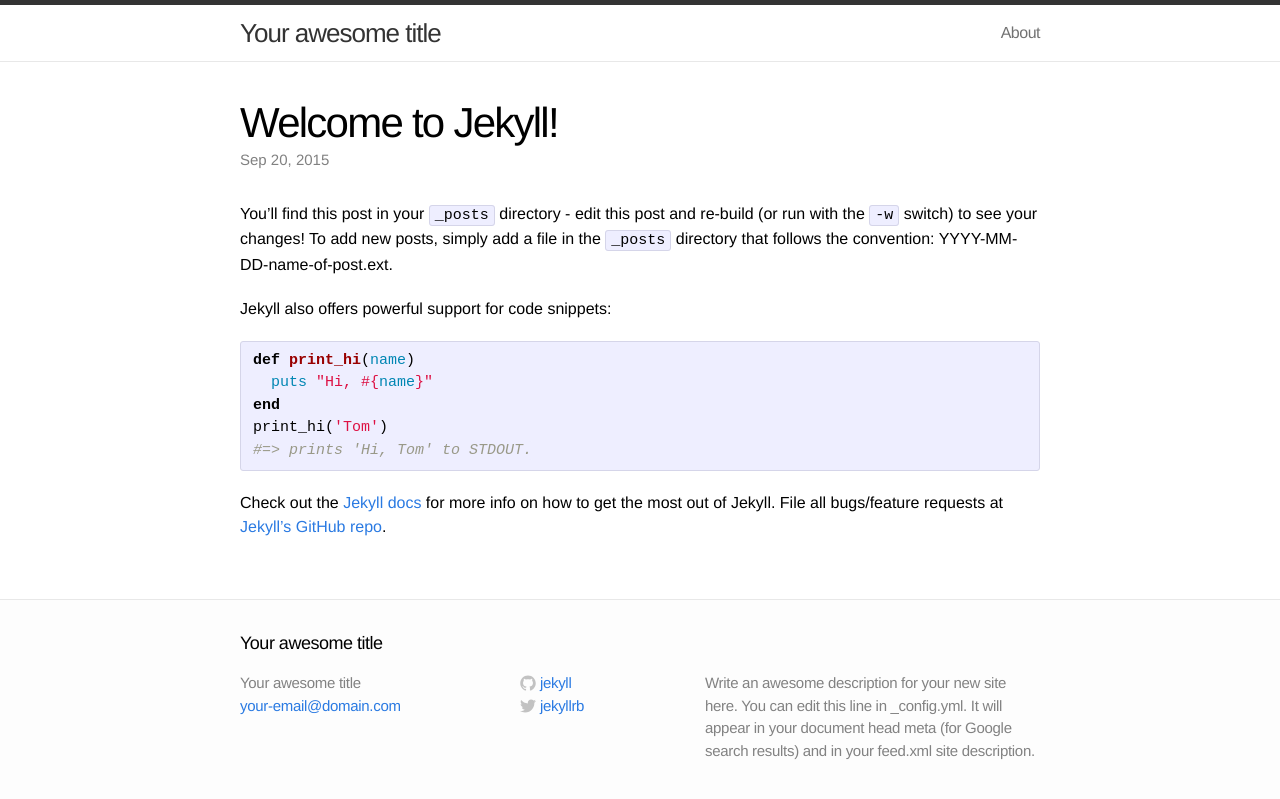
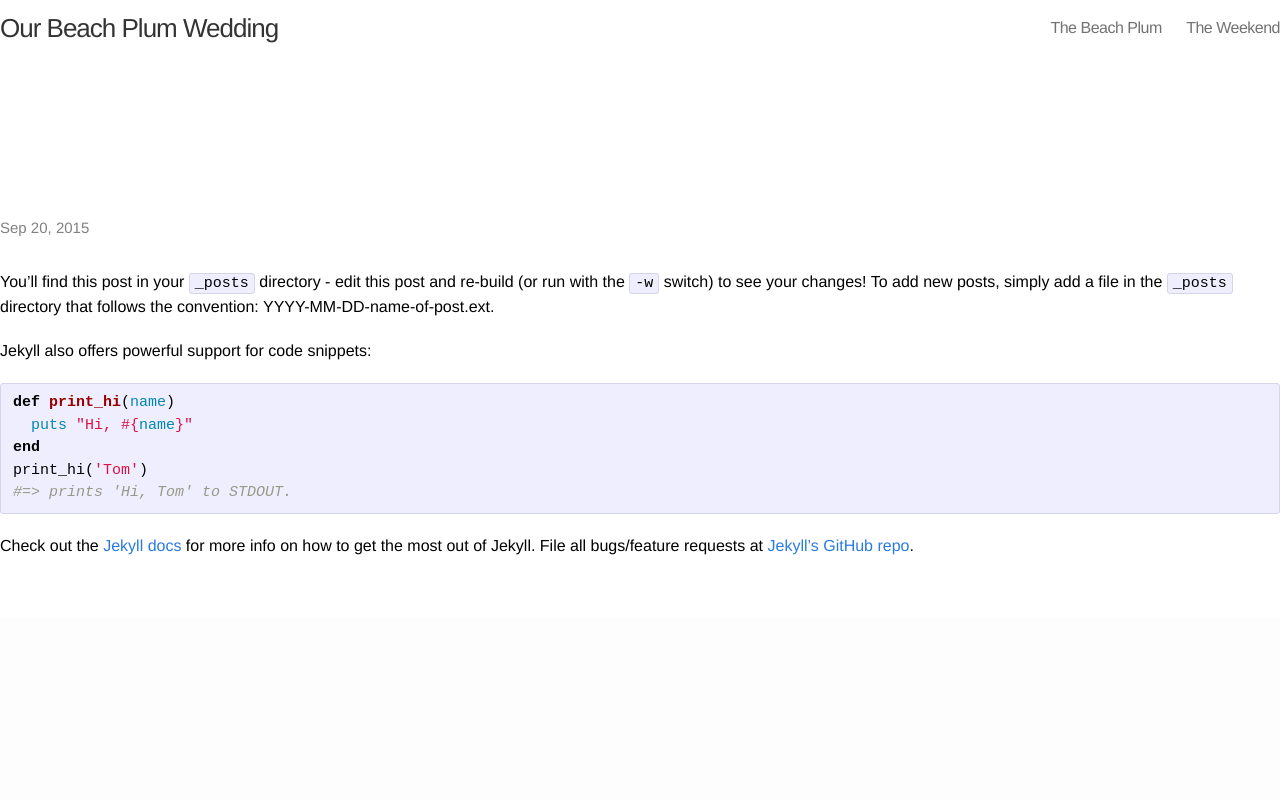
Before and after one commit to TyMagnin/tymagnin.github.io, a Jekyll site: the page built from _posts/2015-09-20-welcome-to-jekyll.markdown, in a window 1280 px wide. Shown: the top 799 px of the page. Built offline with Jekyll 4.4.1, drawn with Linux system fonts in a browser that asks for light colours.

Commit message:
lotsa stuff

```diff
--- a/_config.yml
+++ b/_config.yml
@@ -1,9 +1,9 @@
 # Site settings
-title: Your awesome title
-email: your-email@domain.com
+title: Our Beach Plum Wedding
+email: tyler.magnin@gmail.com
 description: "Write an awesome description for your new site here. You can edit this line in _config.yml. It will appear in your document head meta (for Google search results) and in your feed.xml site description."
 baseurl: ""
-url: "http://yourdomain.com"
+url: "http://ourbeachplumwedding.com"
 twitter_username: jekyllrb
 github_username:  jekyll
 
--- a/_includes/footer.html
+++ /dev/null
@@ -1,61 +0,0 @@
-<footer class="site-footer">
-
-  <div class="wrap">
-
-    <h2 class="footer-heading">{{ site.title }}</h2>
-
-    <div class="footer-col-1 column">
-      <ul>
-        <li>{{ site.title }}</li>
-        <li><a href="mailto:{{ site.email }}">{{ site.email }}</a></li>
-      </ul>
-    </div>
-
-    <div class="footer-col-2 column">
-      <ul>
-        {% if site.github_username %}<li>
-          <a href="https://github.com/{{ site.github_username }}">
-            <span class="icon github">
-              <svg version="1.1" class="github-icon-svg" xmlns="http://www.w3.org/2000/svg" xmlns:xlink="http://www.w3.org/1999/xlink" x="0px" y="0px"
-                 viewBox="0 0 16 16" enable-background="new 0 0 16 16" xml:space="preserve">
-                <path fill-rule="evenodd" clip-rule="evenodd" fill="#C2C2C2" d="M7.999,0.431c-4.285,0-7.76,3.474-7.76,7.761
-                c0,3.428,2.223,6.337,5.307,7.363c0.388,0.071,0.53-0.168,0.53-0.374c0-0.184-0.007-0.672-0.01-1.32
-                c-2.159,0.469-2.614-1.04-2.614-1.04c-0.353-0.896-0.862-1.135-0.862-1.135c-0.705-0.481,0.053-0.472,0.053-0.472
-                c0.779,0.055,1.189,0.8,1.189,0.8c0.692,1.186,1.816,0.843,2.258,0.645c0.071-0.502,0.271-0.843,0.493-1.037
-                C4.86,11.425,3.049,10.76,3.049,7.786c0-0.847,0.302-1.54,0.799-2.082C3.768,5.507,3.501,4.718,3.924,3.65
-                c0,0,0.652-0.209,2.134,0.796C6.677,4.273,7.34,4.187,8,4.184c0.659,0.003,1.323,0.089,1.943,0.261
-                c1.482-1.004,2.132-0.796,2.132-0.796c0.423,1.068,0.157,1.857,0.077,2.054c0.497,0.542,0.798,1.235,0.798,2.082
-                c0,2.981-1.814,3.637-3.543,3.829c0.279,0.24,0.527,0.713,0.527,1.437c0,1.037-0.01,1.874-0.01,2.129
-                c0,0.208,0.14,0.449,0.534,0.373c3.081-1.028,5.302-3.935,5.302-7.362C15.76,3.906,12.285,0.431,7.999,0.431z"/>
-              </svg>
-            </span>
-            <span class="username">{{ site.github_username }}</span>
-          </a>
-        </li>{% endif %}
-        {% if site.twitter_username %}<li>
-          <a href="https://twitter.com/{{ site.twitter_username }}">
-            <span class="icon twitter">
-              <svg version="1.1" class="twitter-icon-svg" xmlns="http://www.w3.org/2000/svg" xmlns:xlink="http://www.w3.org/1999/xlink" x="0px" y="0px"
-                 viewBox="0 0 16 16" enable-background="new 0 0 16 16" xml:space="preserve">
-                <path fill="#C2C2C2" d="M15.969,3.058c-0.586,0.26-1.217,0.436-1.878,0.515c0.675-0.405,1.194-1.045,1.438-1.809
-                c-0.632,0.375-1.332,0.647-2.076,0.793c-0.596-0.636-1.446-1.033-2.387-1.033c-1.806,0-3.27,1.464-3.27,3.27
-                c0,0.256,0.029,0.506,0.085,0.745C5.163,5.404,2.753,4.102,1.14,2.124C0.859,2.607,0.698,3.168,0.698,3.767
-                c0,1.134,0.577,2.135,1.455,2.722C1.616,6.472,1.112,6.325,0.671,6.08c0,0.014,0,0.027,0,0.041c0,1.584,1.127,2.906,2.623,3.206
-                C3.02,9.402,2.731,9.442,2.433,9.442c-0.211,0-0.416-0.021-0.615-0.059c0.416,1.299,1.624,2.245,3.055,2.271
-                c-1.119,0.877-2.529,1.4-4.061,1.4c-0.264,0-0.524-0.015-0.78-0.046c1.447,0.928,3.166,1.469,5.013,1.469
-                c6.015,0,9.304-4.983,9.304-9.304c0-0.142-0.003-0.283-0.009-0.423C14.976,4.29,15.531,3.714,15.969,3.058z"/>
-              </svg>
-            </span>
-            <span class="username">{{ site.twitter_username }}</span>
-          </a>
-        </li>{% endif %}
-      </ul>
-    </div>
-
-    <div class="footer-col-3 column">
-      <p class="text">{{ site.description }}</p>
-    </div>
-
-  </div>
-
-</footer>
--- a/_layouts/default.html
+++ b/_layouts/default.html
@@ -13,7 +13,5 @@
       </div>
     </div>
 
-    {% include footer.html %}
-
     </body>
 </html>
--- a/about.md
+++ /dev/null
@@ -1,11 +0,0 @@
----
-layout: page
-title: About
-permalink: /about/
----
-
-This is the base Jekyll theme. You can find out more info about customizing your Jekyll theme, as well as basic Jekyll usage documentation at [jekyllrb.com](http://jekyllrb.com/)
-
-You can find the source code for the Jekyll new theme at: [github.com/jglovier/jekyll-new](https://github.com/jglovier/jekyll-new)
-
-You can find the source code for Jekyll at [github.com/jekyll/jekyll](https://github.com/jekyll/jekyll)
--- a/css/main.css
+++ b/css/main.css
@@ -19,7 +19,7 @@ body {
 h1, h2, h3, h4, h5, h6 { font-size: 100%; font-weight: 400; }
 
 a         { color: #2a7ae2; text-decoration: none; }
-a:hover   { color: #000; text-decoration: underline; }
+a:hover   { color: #000; text-decoration: none; }
 a:visited { color: #205caa; }
 
 /* Utility */
@@ -28,8 +28,8 @@ a:visited { color: #205caa; }
 .wrap:after { content:""; display:table; }
 .wrap:after { clear: both; }
 .wrap {
-  max-width: 800px;
-  padding: 0 30px;
+  max-width: 100%;
+  padding: 0;
   margin: 0 auto;
   zoom: 1;
 }
@@ -41,8 +41,6 @@ a:visited { color: #205caa; }
 /* Site header */
 
 .site-header {
-  border-top: 5px solid #333;
-  border-bottom: 1px solid #e8e8e8;
   min-height: 56px;
   background-color: white;
 }
@@ -408,3 +406,74 @@ a:visited { color: #205caa; }
     margin: 0 0 15px; }
 
 }
+
+button {
+	text-align: center;
+	margin: 1em auto;
+	display: block;
+	border: 3px solid #ffffff;
+	border-radius: 5px;
+	padding: 10px 15px;
+	background: transparent;
+	color: white;
+	font-size: 1.5em;
+	text-decoration: none;
+	font-style: normal;
+}
+
+button:hover {
+	cursor: pointer;
+	background: white;
+	color: black;
+	text-decoration: none;
+}
+
+h1 {
+	text-align: center;
+	font-size: 5em;
+	color: white;
+	margin: 2em 0 0 0;
+	line-height: 1em;
+}
+
+h3 {
+	text-align: center;
+	font-size: 4em;
+	color: white;
+	line-height: 1em;
+}
+
+h2 {
+	text-align: center;
+	font-size: 3em;
+	color: white;
+	margin: 2em 0 0 0;
+}
+
+.section {
+	width: 100%;
+	padding: 3em;
+}
+
+.section a {
+	margin: 2em;
+}
+
+#home-hero {
+	background: url('http://i.imgur.com/N5UGG9J.jpg') no-repeat center;
+	width: 100%;
+	height: 600px;
+}
+#home-inn {
+	background: url('http://static1.squarespace.com/static/53b0a77ce4b0a141bca3c98e/t/541094c1e4b06256da3bae13/1410372803320/beetlebungbook-517.jpg') no-repeat center;
+	width: 100%;
+	height: 450px;
+}
+#inn {
+	background: url('http://static1.squarespace.com/static/53b0a77ce4b0a141bca3c98e/t/53b6dd2be4b0431f9c9d5b61/1404493125804/_GAB3807.jpg') no-repeat center;
+	width: 100%;
+	height: 450px;
+}
+#home-activities {
+
+}
```
Also changed, not shown: index.html (+11 -16 lines), the-beach-plum.md (added, +12 -0 lines), weekend-activities.md (added, +13 -0 lines).
